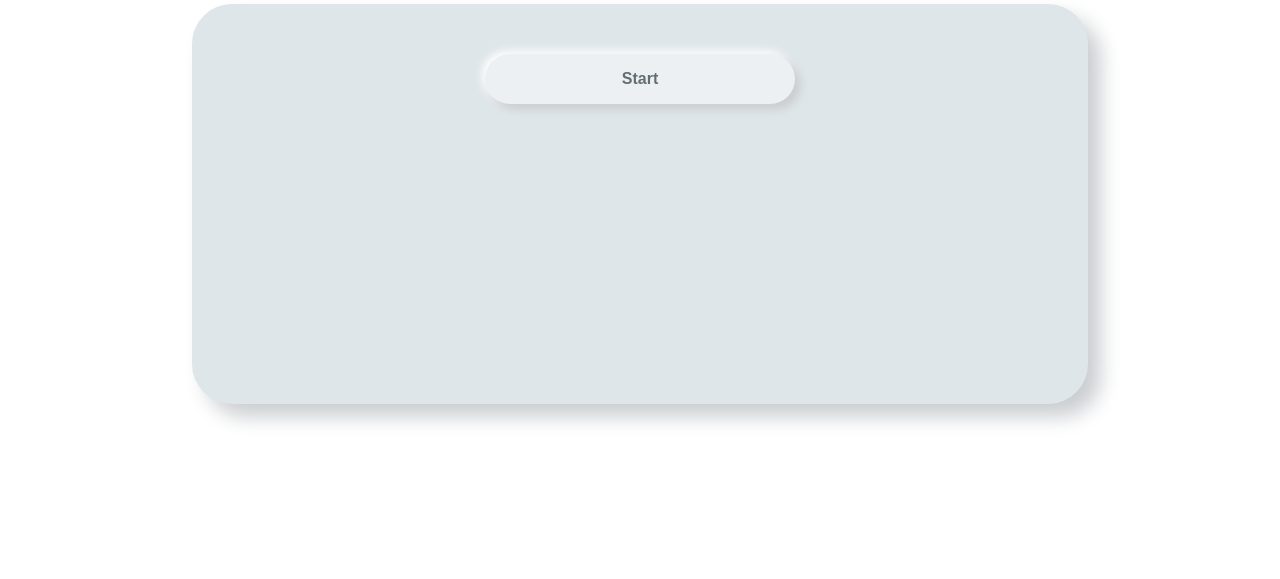
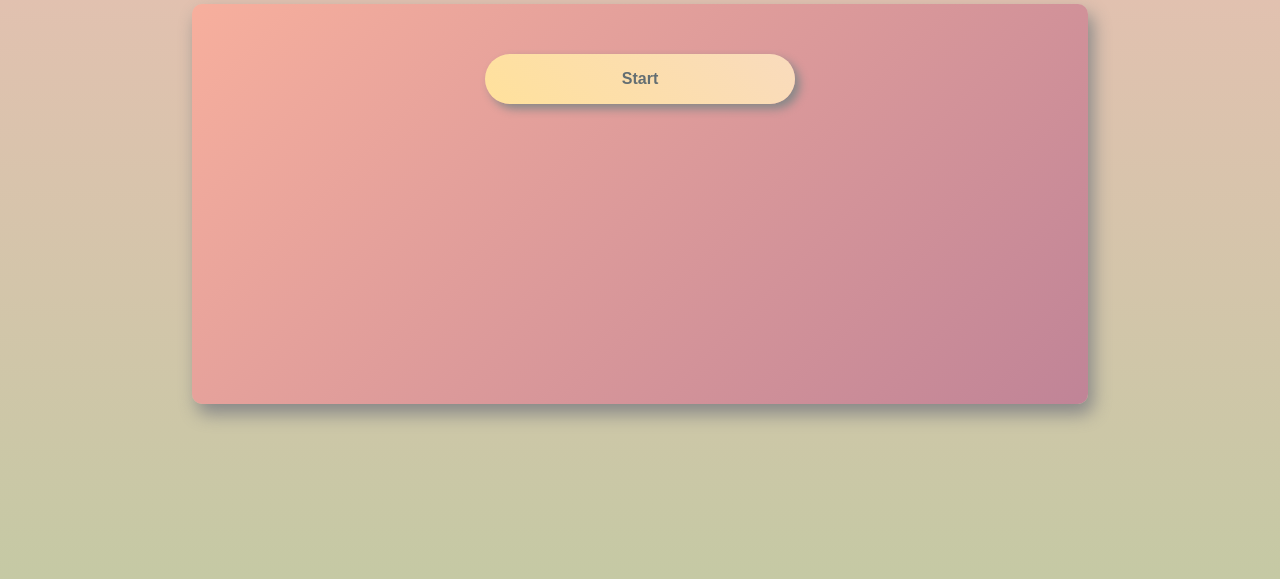
Before and after one commit to haonguyenuet/EnglishQuiz, a plain HTML site: page index.html in a window 1280 px wide. Shown: the part 221-800 px from the top of the page. Drawn offline with nearby package versions, Linux system fonts and the light colour scheme.

Commit message:
Change colors for index page

```diff
--- a/style.css
+++ b/style.css
@@ -14,7 +14,7 @@
         flex-direction: column;
         justify-content: center;
         align-items: center;
-        background-color: white;
+        background: linear-gradient(#ECBEB4,#C5C9A4);
     }
 
     .quiz-container {
@@ -26,9 +26,9 @@
         align-items: center;
         margin-top: 20px;
         padding: 20px;
-        border-radius: 40px;
-        background: #dfe6e9;
-        box-shadow: 13px 13px 20px #cbced1, -13px -13px 20px #fff;
+        border-radius: 10px;
+        background: linear-gradient(-45deg,#C08497,#F7AF9D);
+        box-shadow: 5px 10px 18px #888888;
         color: #636e72;
     }
 
@@ -58,8 +58,9 @@
         overflow-wrap: break-word;
         border: none;
         outline: none;
-        background: #ecf0f3;
-        box-shadow: 6px 6px 8px #cbced1, -3px -3px 8px #fff;
+        background: linear-gradient(45deg,#FFE19C,#F9DBBD );
+        box-shadow: 5px 5px 10px #888888;
+
         font-size: 1rem;
         font-weight: bold;
         cursor: pointer;
@@ -67,9 +68,9 @@
     }
 
     .btn:hover {
-        background: #ecf0f3;
+        background: linear-gradient(-45deg,#C08497,#F7AF9D);
         color: #636e72;
-        box-shadow: inset -3px -3px 8px #fff, inset 3px 3px 8px #cbced1;
+        box-shadow: inset -3px -3px 8px #FFA5AB, inset 3px 3px 8px #DA627D;
         /* border-color:none */
     }
 
@@ -97,17 +98,12 @@
 
     .wrong {
         border-color: rgb(231, 101, 101);
-        background-color: rgb(231, 101, 101);
+        background: linear-gradient(-45deg,#EE7752,#E73C7E);
         color: white;
     }
-
-    .selected {
-        border-color: rgb(97, 177, 243);
-    }
-
     .correct {
         border-color: rgb(99, 226, 99);
-        background-color: rgb(99, 226, 99);
+        background: linear-gradient(45deg,#7BC950,#7CE577);
         color: white;
     }
 
```
